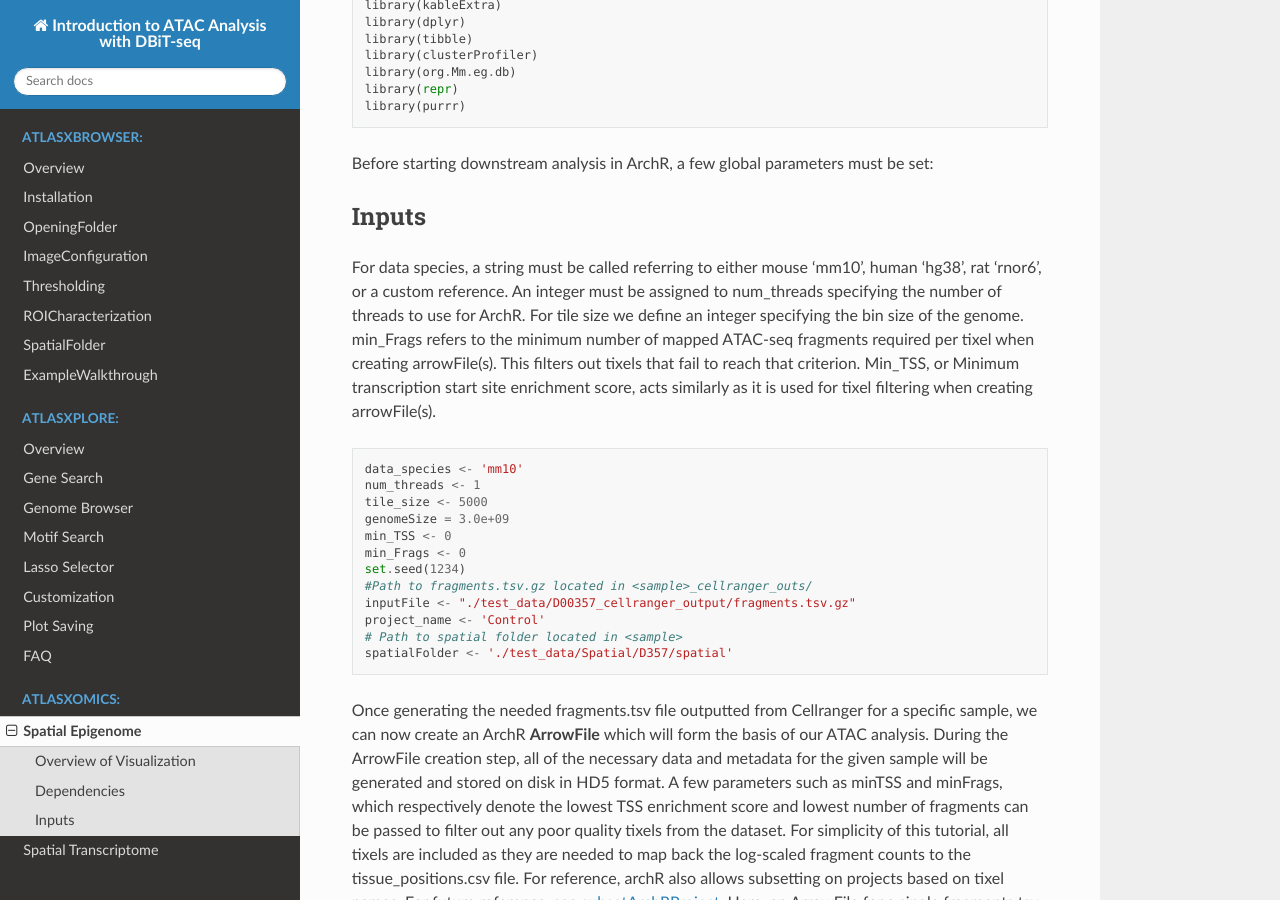
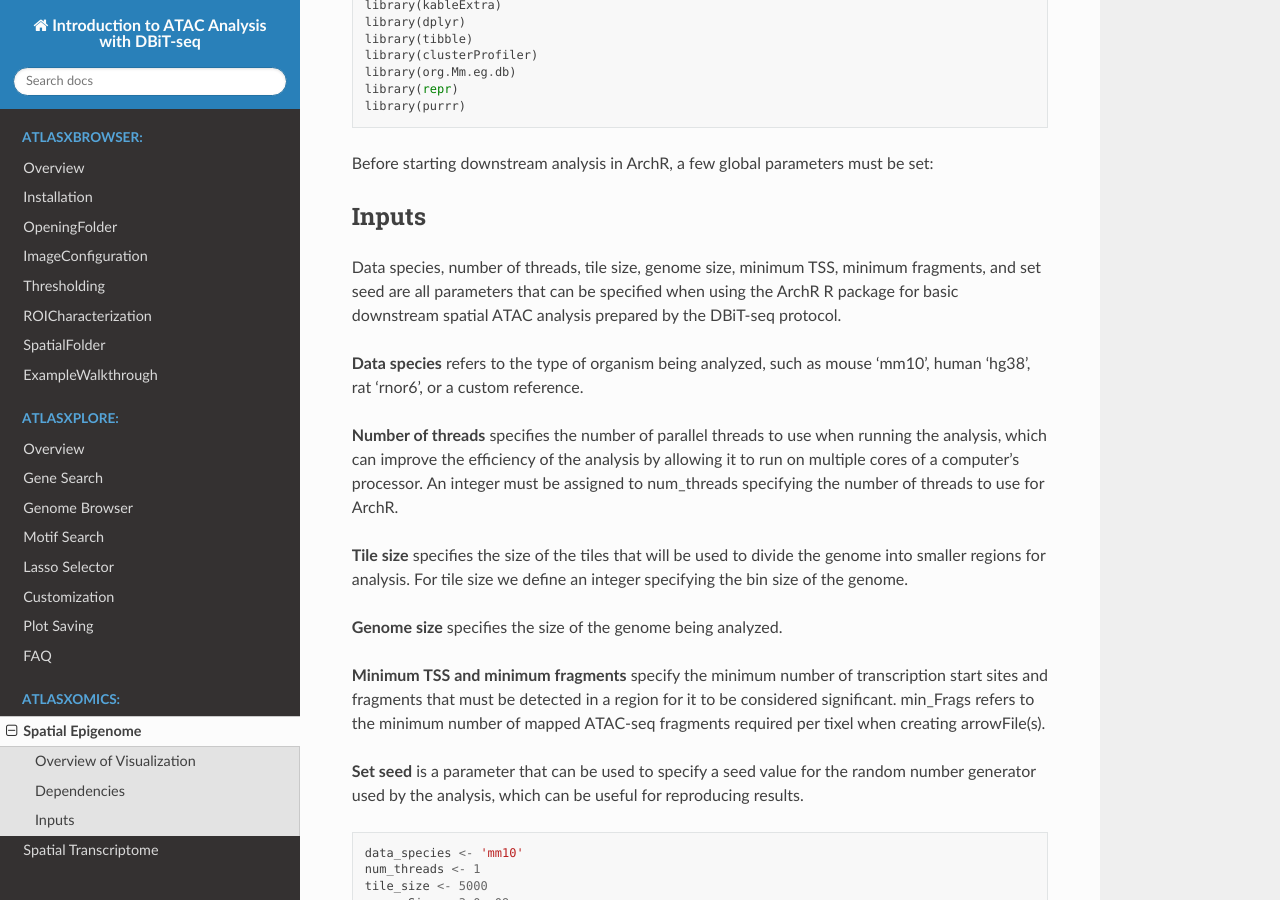
Before and after one commit to atlasxomics/AtlasXpipeline_docs, a Sphinx documentation site: the page built from docs/SpatialEpigenome.rst, in a window 1280 px wide and 900 px high, scrolled down 643 px. Built offline with Sphinx 7.4.7 and the Read the Docs theme 2.0.0, drawn with Linux system fonts in a browser that asks for light colours.

Commit message:
Update SpatialEpigenome.rst

```diff
--- a/docs/SpatialEpigenome.rst
+++ b/docs/SpatialEpigenome.rst
@@ -33,11 +33,19 @@ Before starting downstream analysis in ArchR, a few global parameters must be se
 
 Inputs
 -------------
+Data species, number of threads, tile size, genome size, minimum TSS, minimum fragments, and set seed are all parameters that can be specified when using the ArchR R package for basic downstream spatial ATAC analysis prepared by the DBiT-seq protocol.
 
-For data species, a string must be called referring to either mouse 'mm10', human 'hg38', rat 'rnor6', or a custom reference. An integer must be assigned
-to num_threads specifying the number of threads to use for ArchR. For tile size we define an integer specifying the bin size of the genome. min_Frags
-refers to the minimum number of mapped ATAC-seq fragments required per tixel when creating arrowFile(s). This filters out tixels that fail to reach that
-criterion. Min_TSS, or Minimum transcription start site enrichment score, acts similarly as it is used for tixel filtering when creating arrowFile(s). ::
+**Data species** refers to the type of organism being analyzed, such as mouse 'mm10', human 'hg38', rat 'rnor6', or a custom reference.
+
+**Number of threads** specifies the number of parallel threads to use when running the analysis, which can improve the efficiency of the analysis by allowing it to run on multiple cores of a computer's processor. An integer must be assigned to num_threads specifying the number of threads to use for ArchR.
+
+**Tile size** specifies the size of the tiles that will be used to divide the genome into smaller regions for analysis. For tile size we define an integer specifying the bin size of the genome.
+
+**Genome size** specifies the size of the genome being analyzed.
+
+**Minimum TSS and minimum fragments** specify the minimum number of transcription start sites and fragments that must be detected in a region for it to be considered significant. min_Frags refers to the minimum number of mapped ATAC-seq fragments required per tixel when creating arrowFile(s).
+
+**Set seed** is a parameter that can be used to specify a seed value for the random number generator used by the analysis, which can be useful for reproducing results. ::
 
   data_species <- 'mm10'
   num_threads <- 1
```
